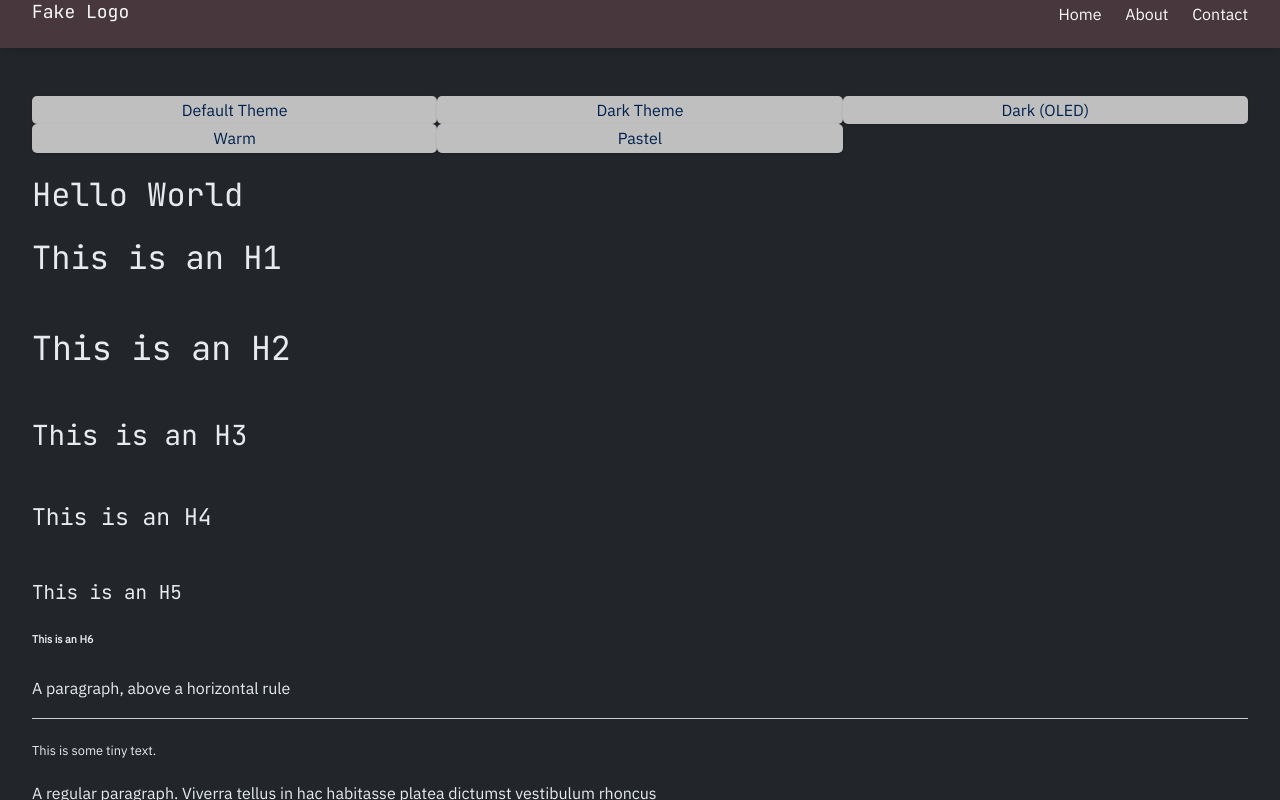
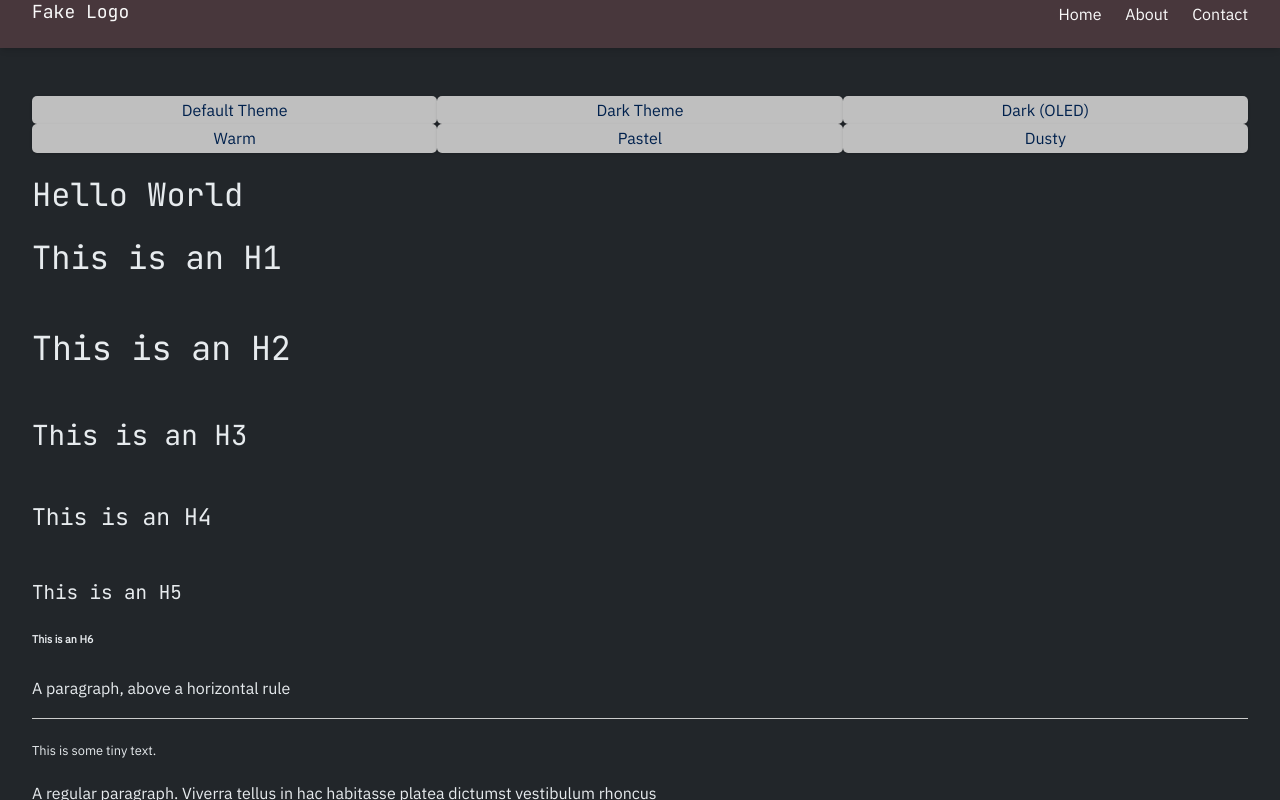
Before and after one commit to csdorman/LUT-ModernCSSDesignSystems, a website built with Parcel: page index.html in a window 1280 px wide. Both pictures are taken after a click on the button "Dark Theme". Shown: the top 800 px of the page. Built offline with nearby package versions, Linux system fonts and the light colour scheme.

Commit message:
Added "dusty" button. Fine-tuning themes

```diff
--- a/css/style.css
+++ b/css/style.css
@@ -342,24 +342,35 @@ button.small {
   --peach: hsla(42,93%, 95%, 1);
   --darkBlue: hsla(224,100%, 17%, 1);
   --palePink: hsla(20,68%, 85%, 1);
-  --white: hsla(42, 93%, 95%, 1);
+  --white: hsla(0, 98%, 98%, 1);
   --lightBlue: hsla(187,55% ,71%, 1);
   --hotPink: hsla(337,85%, 74%, 1);
-  --orange: hsla(32, 80%, 51%, 1);
+  --orange: hsla(46, 91%, 49%, 1);
+  --yellow: hsla(56, 93%, 50%, 1);
+  --darkRed: hsla(0, 100%, 22%, 1);
 
   /* Intentions */
   --primary: var(--palePink);
   --danger: var(--red);
   --background: var(--peach);
-  --textColor: var(--darkBlue);
+  --textColor: var(--darkRed);
   --lightText: var(--hotPink);
   --lineColor: var(--palePink);
   --headerBackground: var(--orange);
   --cardBg: hsla(100, 100%, 100%, 1);
-  --buttonColor: var(--darkBlue);
-  --buttonTextColor: var(--white);
+  --buttonColor: var(--yellow);
+  --buttonTextColor: var(--darkRed);
   --footerBackground: var(--black);
   --linkUnderline: var(--orange);
+}
+
+.warm button[disabled] {
+  opacity: 0.2;
+  color: var(--darkRed);
+}
+
+.warm textarea, .warm input {
+  background-color: var(--white);
 }
 
 .pastel {
@@ -370,7 +381,7 @@ button.small {
   --offWhite: hsla(30, 100%, 93%);
   --apricot: hsla(24, 100%, 87%, 1);
   --black: hsla(0, 0%, 30%, 1);
-  --red: hsla(0, 75%, 99%, 1);
+  --red: hsla(0, 75%, 50%, 1);
 
   /*Intentions*/
   --primary: var(--bluePurple);
@@ -378,6 +389,7 @@ button.small {
   --headerBackground: var(--purple);
   --footerBackground: var(--black);
   --danger: var(--red);
+  --textColor: var(--purple);
   --lightText: var(--apricot);
   --buttonColor: var(--bluePurple);
   --buttonTextColor: var(--black);
@@ -397,10 +409,19 @@ button.small {
   --sepia: hsla(24, 54%, 82%, 1);
   --walnut: hsla(24, 36%, 55%, 1);
   --lightUmber: hsla(25, 20%, 50%, 1);
+  --red: hsla(0, 75%, 45%, 1);
 
   /*Intentions*/
-
-
+  --primary: var(--khaki);
+  --background: var(--sepia);
+  --headerBackground: var(--lightUmber);
+  --textColor: var(--warmGrey);
+  --lightText: var(--warmGrey);
+  --lineColor: var(--walnut);
+  --buttonColor: var(--warmGrey);
+  --buttonTextColor: var(--banana);
+  --linkUnderline: var(--khaki);
+  --danger: var(--red);
 }
 
 /* Dark Modes */
@@ -410,11 +431,17 @@ button.small {
   --cardBg: var(--darkBlue);
   --background: var(--black);
   --textColor: var(--lightGrey);
+  --lightText: var(--lightGrey);
   --headerBackground: var(--darkGrey);
   --buttonColor: var(--grey);
   --buttonTextColor: var(--darkBlue);
   --footerBackground: var(--darkGrey);
-  --linkUnderline: var(--lightGrey);
+  --linkUnderline: var(--grey);
+}
+
+.dark button[disabled] {
+  opacity: 0.2;
+  color: var(--white);
 }
 
 .oled {
@@ -426,5 +453,10 @@ button.small {
   --buttonColor: var(--grey);
   --buttonTextColor: var(--darkBlue);
   --footerBackground: var(--darkGrey);
-  --linkUnderline: var(--lightGrey);
+  --linkUnderline: var(--grey);
 }
+
+.oled button[disabled] {
+  opacity: 0.2;
+  color: var(--white);
+}
--- a/index.html
+++ b/index.html
@@ -73,10 +73,20 @@
       }
     }
 
+    function loadDusty() {
+      let body = document.querySelector("body")
+      if (!body.classList.contains("dusty")) {
+        body.className = ""
+        body.classList.add("theme", "dusty")
+      }
+      else {
+        body.classList.remove("dusty")
+      }
+    }
   </script>
 </head>
 
-<body class="theme dusty">
+<body class="theme">
 
 <!--TODO: Create 2-3 theme options-->
 <!--TODO: Create button/toggle to select between themes-->
@@ -102,8 +112,12 @@
       </button>
       <button id="warm" onclick="loadWarm()">
         Warm
-      </button><button id="pastel" onclick="loadPastel()">
+      </button>
+      <button id="pastel" onclick="loadPastel()">
         Pastel
+      </button>
+      <button id="dusty" onclick="loadDusty()">
+        Dusty
       </button>
     </div>
     <!-- Add your site or application content here -->
```
